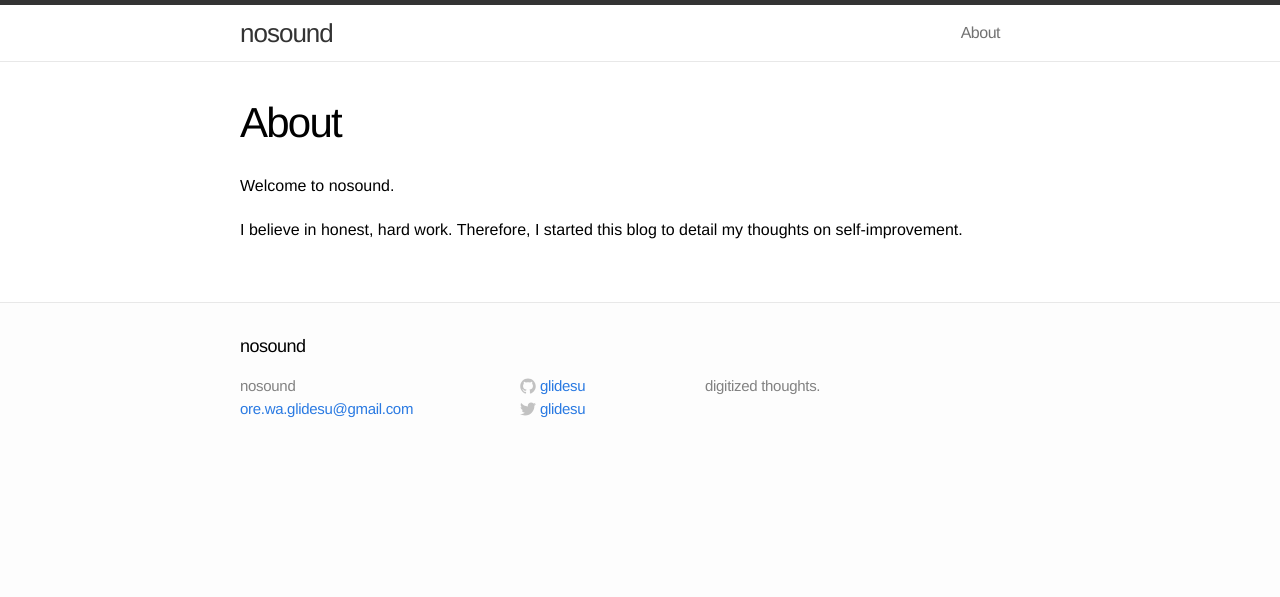
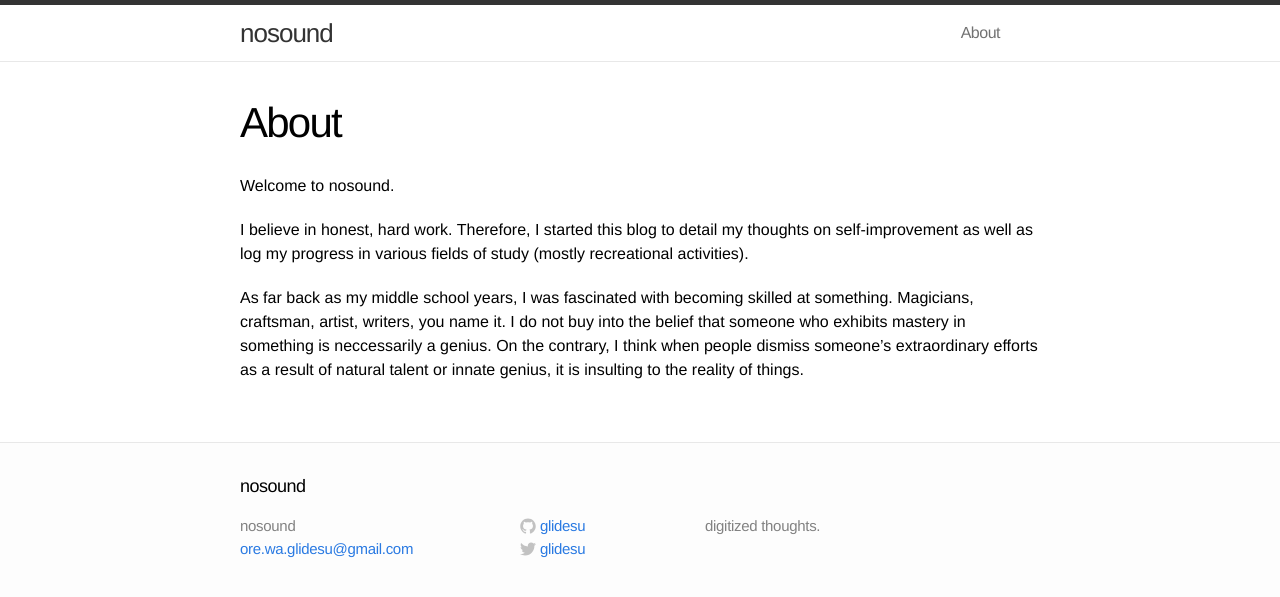
Before and after one commit to chamoji/chamoji.github.io, a Jekyll site: the page built from about.md, in a window 1280 px wide. Shown: the top 597 px of the page. Built offline with Jekyll 4.4.1, drawn with Linux system fonts in a browser that asks for light colours.

Commit message:
Updated about.md

```diff
--- a/_posts/2014-05-19-Preparations.markdown
+++ b/_posts/2014-05-19-Preparations.markdown
@@ -10,4 +10,4 @@ because of a "natural gift".
 
 While I do believe there is some factor involving natural abilities, in the
 end of it all, becoming great at something is attained moreso with focused,
-deliberate practice rather than pure talents.
+deliberate practice rather than just pure talents.
--- a/about.md
+++ b/about.md
@@ -6,4 +6,12 @@ permalink: /about/
 Welcome to nosound.
 
 I believe in honest, hard work. Therefore, I started this blog to detail my
-thoughts on self-improvement.
+thoughts on self-improvement as well as log my progress in various fields
+of study (mostly recreational activities).
+
+As far back as my middle school years, I was fascinated with becoming skilled
+at something. Magicians, craftsman, artist, writers, you name it. I do not
+buy into the belief that someone who exhibits mastery in something is
+neccessarily a genius. On the contrary, I think when people dismiss someone's
+extraordinary efforts as a result of natural talent or innate genius, it is
+insulting to the reality of things.
```
